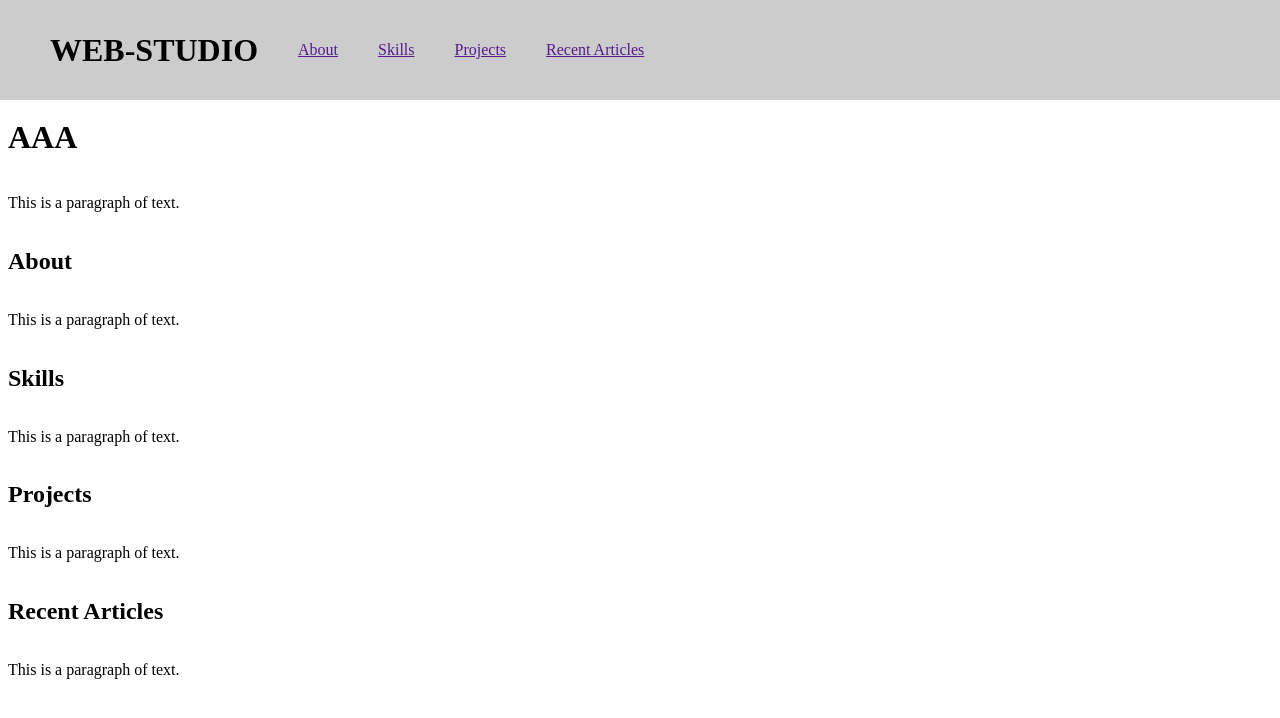
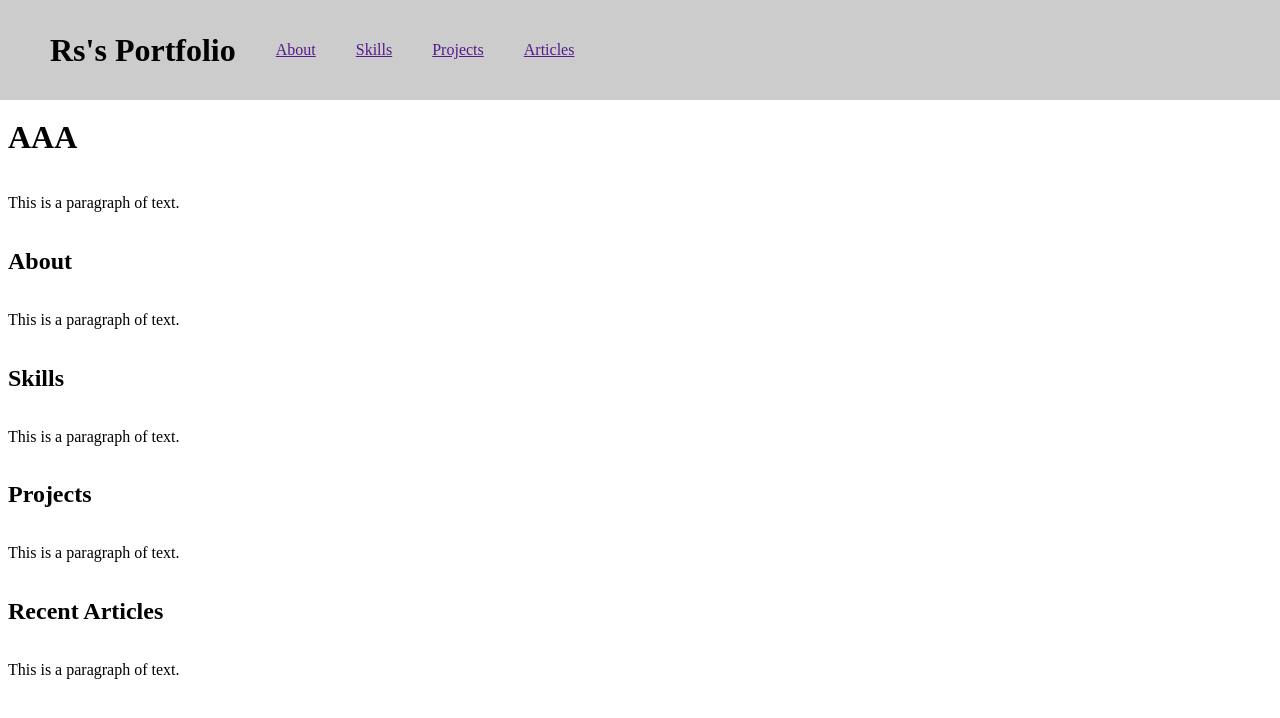
Before and after one commit to hana-rs/My-first-Portfolio, a plain HTML site: page index.html in a window 1280 px wide. Drawn offline with Linux system fonts and the light colour scheme.

Commit message:
fix: ヘッダーのRecent ArticleをArticlesに変更

```diff
--- a/index.html
+++ b/index.html
@@ -10,13 +10,13 @@
 <body>
     <div class="container">
     <header>
-        <h1>WEB-STUDIO</h1>
+        <h1>Rs's Portfolio</h1>
         <nav class="gnav">
             <ul class="menu">
                 <li><a href="">About</a></li>
                 <li><a href="">Skills</a></li>
                 <li><a href="">Projects</a></li>
-                <li><a href="">Recent Articles</a></li>
+                <li><a href="">Articles</a></li>
             </ul>
         </nav>
     </header>
--- a/style.css
+++ b/style.css
@@ -38,7 +38,7 @@ header .gnav .menu li + li {
 main {
     flex: 1;
     height: 100vw;
-    background-color: rgba(255, 253, 237, 1);
+    background-color: rgb(255, 255, 255);
   }
 
 footer {
```
